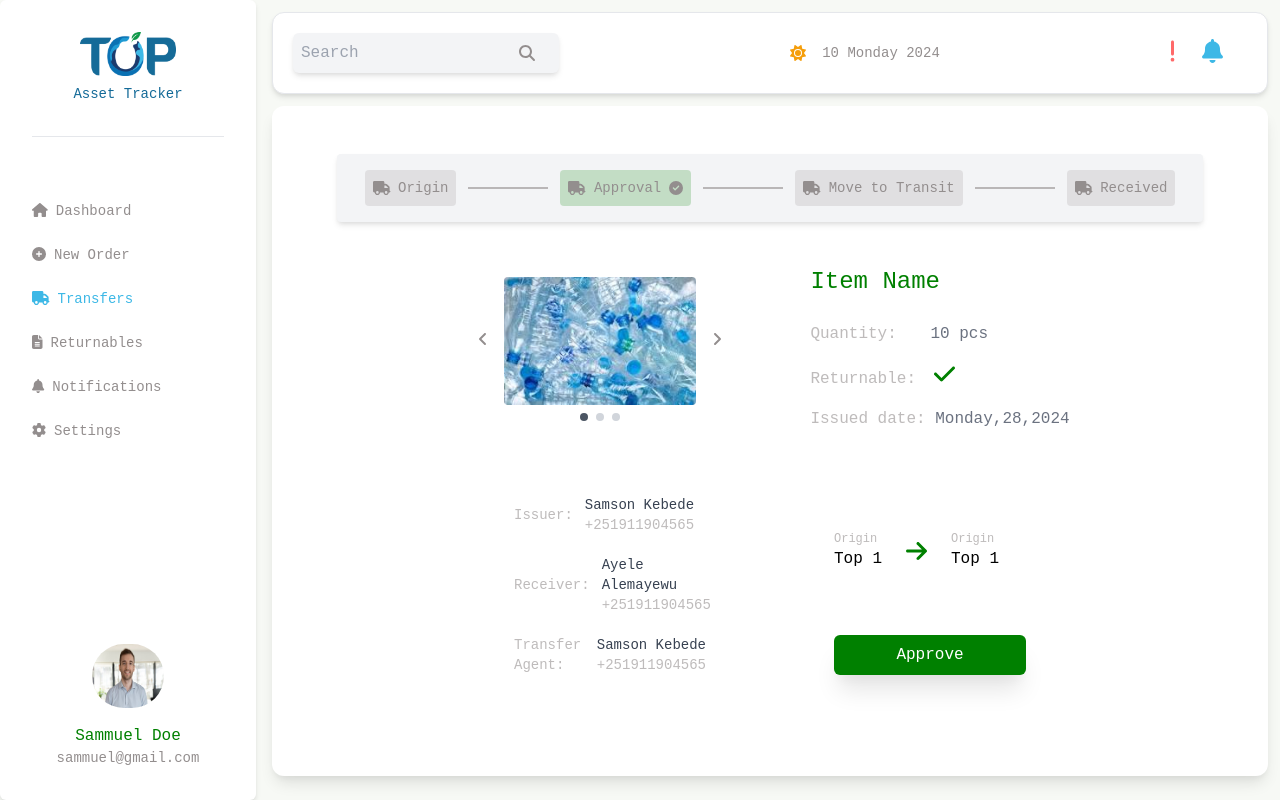
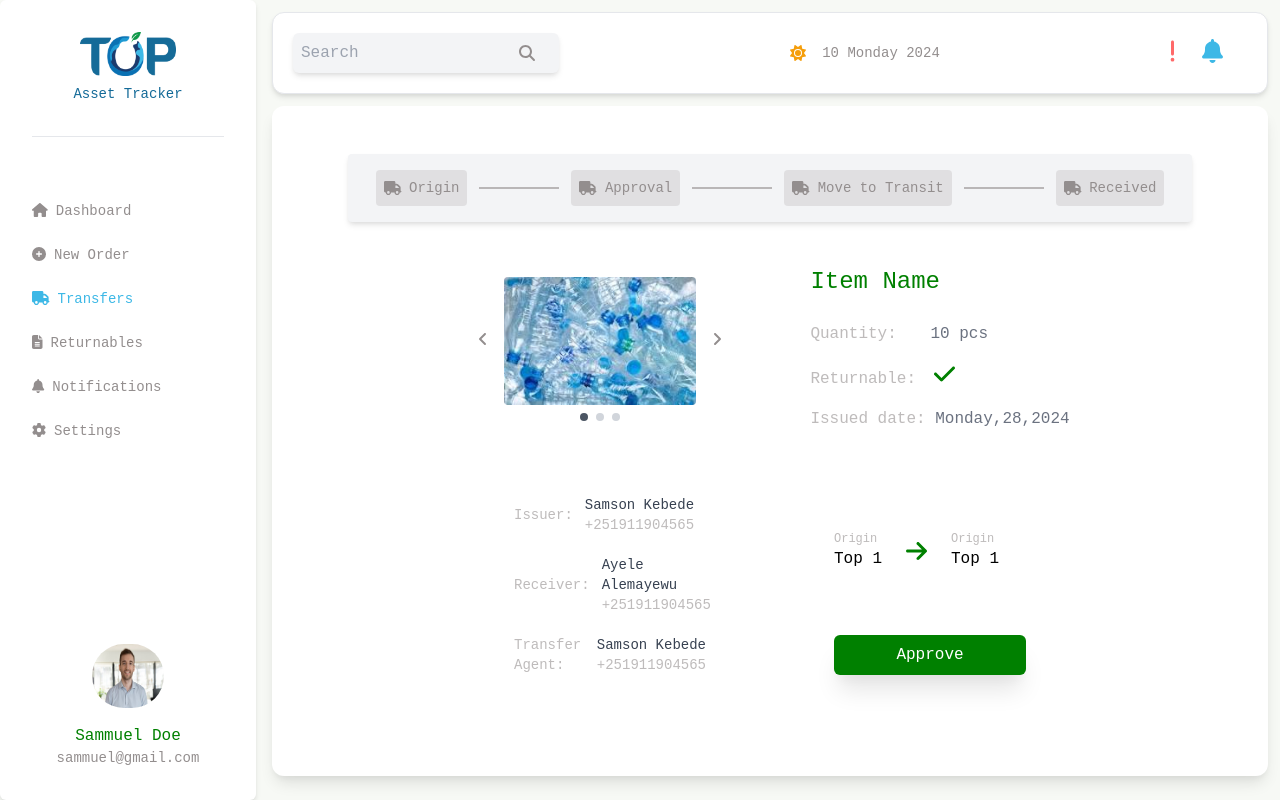
Before and after one commit to yetemegn-telaye/Top-Assset-Tracker, a React (Create React App) app: page /transfers/1 in a window 1280 px wide. Built offline with nearby package versions, Linux system fonts and the light colour scheme; the HTML template or start-up script is replaced by a standard one.

Commit message:
Update statusbarline

```diff
--- a/src/features/transfers/NewTransferOrder.tsx
+++ b/src/features/transfers/NewTransferOrder.tsx
@@ -63,7 +63,7 @@ const NewTransferOrder= () => {
                 </h1>
                 </div>
                 <div className="flex flex-col gap-8 items-center justify-center pb-3 mt-8">
-                    <StatusBarLine status={status} currentStatus={currentStatus} icons={icons} />
+                    <StatusBarLine currentStatus={currentStatus} icons={icons} />
                 <form className="flex flex-col items-center gap-4" onSubmit={handleCreateOrder}>
                     <div className="flex flex-col gap-4 items-start w-full">
 
--- a/src/features/transfers/StatusBarLine.tsx
+++ b/src/features/transfers/StatusBarLine.tsx
@@ -1,21 +1,27 @@
 import { faCheck, faCheckCircle, faCheckDouble, faHome, faTruck } from "@fortawesome/free-solid-svg-icons";
 import { FontAwesomeIcon } from "@fortawesome/react-fontawesome";
-import React from "react";
+import React, { useEffect } from "react";
 
 
 interface StatusBarLineProps {
-    status: string[];
     currentStatus: string;
     icons: JSX.Element[];
 
 }
 
-const StatusBarLine: React.FC<StatusBarLineProps> = ({status, currentStatus, icons})=>{
+const StatusBarLine: React.FC<StatusBarLineProps> = ({ currentStatus, icons})=>{
+    const transferStatus = ['Pending...', 'Delayed', 'Received', 'Approved'];
+    const status=['Origin', 'Approval', 'Move to Transit','Received'];
+//    useEffect(() => {
+//         currentStatus = transferStatus.map((stat) => {
+//             if(s)
+//         });
+//     }, [])
     return(
         <div className="flex gap-3 items-center justify-center bg-gray-100 rounded shadow-md w-auto p-4 px-7 inline-block">
       {status.map((stat, index) => (
         <React.Fragment key={index}>
-          <div className={`flex gap-2 items-center text-sm rounded p-2 ${currentStatus === stat ? 'bg-secondary-lighter text-accent' : 'bg-accent-lighter text-accent'}`}>
+          <div className={`flex gap-2 items-center text-sm rounded p-2 ${currentStatus === stat ? 'bg-secondary text-white' : 'bg-accent-lighter text-accent'}`}>
             {icons[index]}
             {stat}
             {currentStatus === stat && <FontAwesomeIcon icon={faCheckCircle} />}
--- a/src/features/transfers/TransferDetail.tsx
+++ b/src/features/transfers/TransferDetail.tsx
@@ -5,17 +5,24 @@ import { faArrowRight, faCheck, faTruck } from "@fortawesome/free-solid-svg-icon
 import StatusBarLine from "./StatusBarLine";
 import Carousel from "../../components/common/Carousel";
 import itemPic from "../../components/assets/images/plastics.jpeg";
+import { transferData } from "../../constants/data";
 
 
 
 const TransferDetail = () => {
-    const id = useParams<{id: string}>().id;
+    const id:number = parseInt((useParams<{id: string}>().id) ?? '');
+
+    const data = transferData.find((item) => item.id === id);
+    console.log(data);
+
+
+
     return (
             <Layout>
             <div className="bg-background-paper rounded-xl shadow-lg flex flex-col gap-3 items-center w-full h-screen overflow-y-auto pt-12 pb-9">
 
-                <StatusBarLine status={['Origin', 'Approval', 'Move to Transit', 'Received']}
-                currentStatus='Approval'
+                <StatusBarLine
+                currentStatus={data?.status ?? 'Origin'}
                 icons={[<FontAwesomeIcon icon={faTruck} />, <FontAwesomeIcon icon={faTruck} />, <FontAwesomeIcon icon={faTruck} />, <FontAwesomeIcon icon={faTruck}/>]} />
                 <div className="flex flex-col w-full items-center gap-8 justify-center">
                 <div className="flex gap-20 items-center justify-center mt-8">
```
